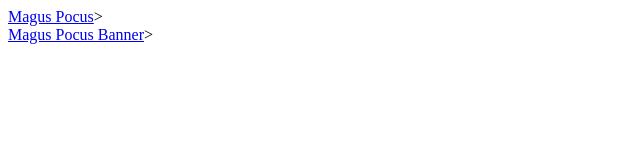
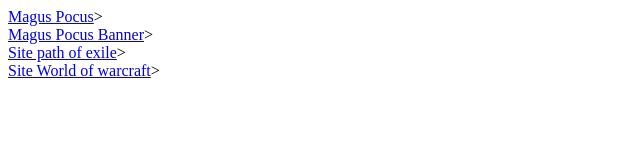
Before and after one commit to vitor7goncalves/terceira-aula-inserindo-imagens, a plain HTML site: page aula_liks.html in a window 1280 px wide. Shown: the whole page, without its empty margins (0-640 px from the left). Drawn offline with Linux system fonts and the light colour scheme.

Commit message:
Inseri novos links

```diff
--- a/aula_liks.html
+++ b/aula_liks.html
@@ -7,7 +7,11 @@
 </head>
 <body>
     <a href="https://maguspocus.wixsite.com/game">Magus Pocus</a>></a><br>
-    <a href="file:///D:/Meus%20Projetos/Html5/terceira%20aula/index.html">Magus Pocus Banner</a>></a>
+    <a href="file:///D:/Meus%20Projetos/Html5/terceira%20aula/index.html">Magus Pocus Banner</a>></a><br>
+    <a href="https://br.pathofexile.com/">Site path of exile</a>></a><br>
+    <a href="https://worldofwarcraft.com/pt-br/">Site World of warcraft</a>></a>
+
+
 </body>
 
 </html>
```
